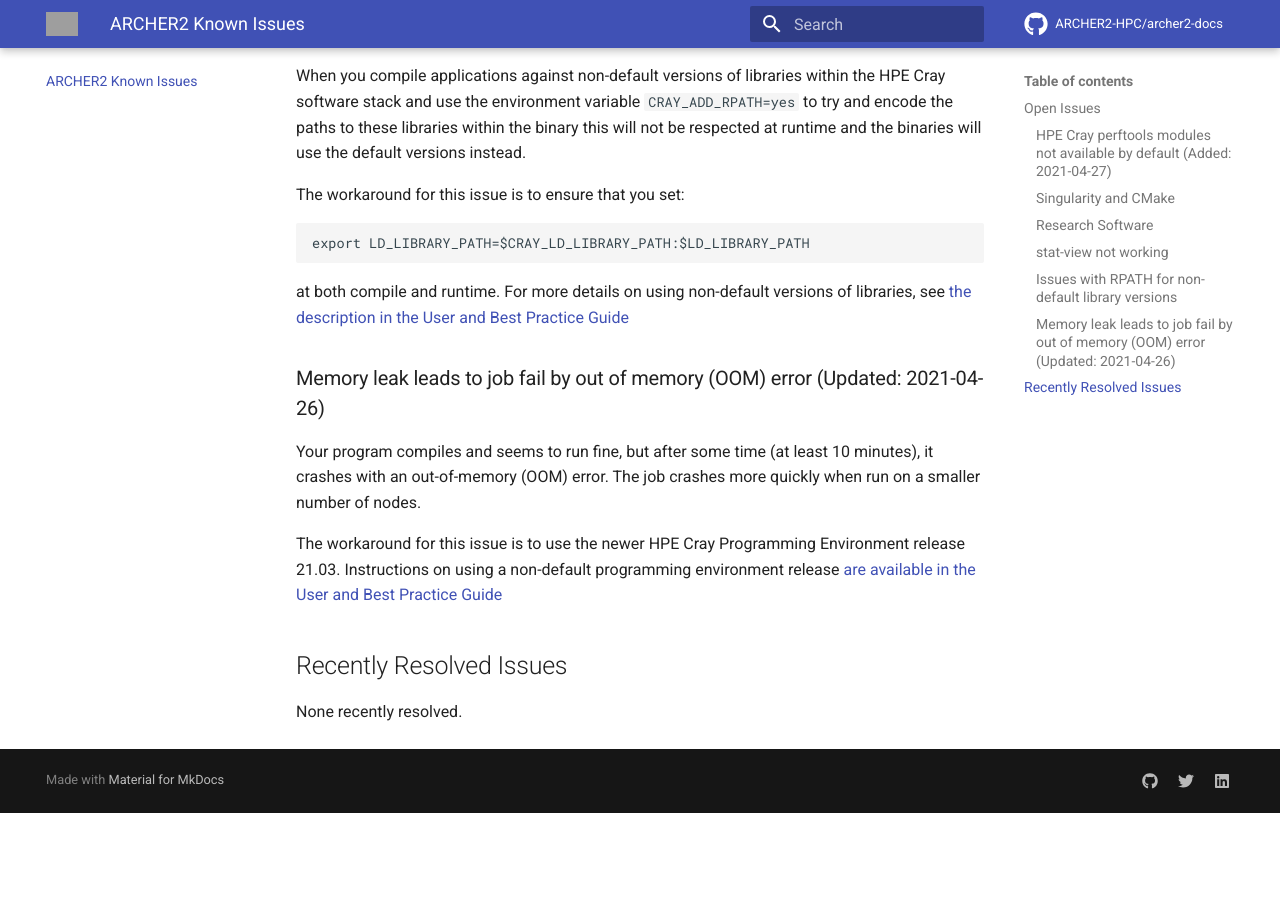
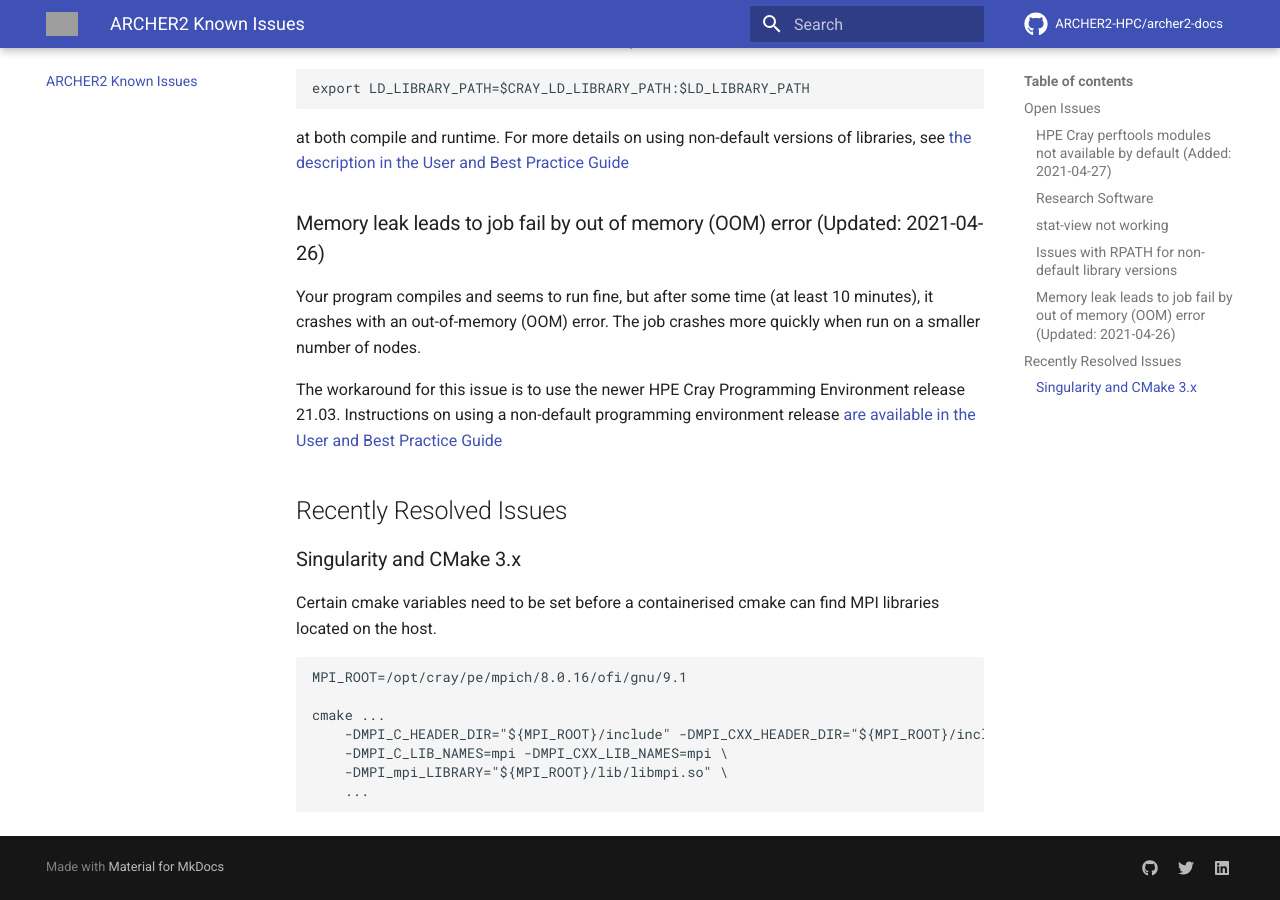
Before and after one commit to ARCHER2-HPC/archer2-docs, an MkDocs documentation site: the page built from docs/known-issues/index.md, in a window 1280 px wide and 900 px high, scrolled down 2357 px. Built offline with MkDocs 1.6.1 and Material for MkDocs 9.7.7, drawn with Linux system fonts in a browser that asks for light colours; comment, search, counter and statistics services are not loaded; before the commit the page ends 3170 px from its top, so only the background shows below that; some of the changed text lies outside the part shown; grey boxes are pictures that could not be loaded.

Commit message:
Moved Singularity CMake issue to resolved list.

````diff
--- a/docs/known-issues/index.md
+++ b/docs/known-issues/index.md
@@ -121,6 +115,19 @@
 release 21.03. Instructions on using a non-default programming environment release
 [are available in the User and Best Practice Guide](../user-guide/dev-environment.md#switching-to-a-different-hpe-cray-programming-environment-release)
 
+
 ## Recently Resolved Issues
 
-None recently resolved.
+### Singularity and CMake 3.x
+Certain cmake variables need to be set before a containerised cmake can find
+MPI libraries located on the host.
+
+```
+MPI_ROOT=/opt/cray/pe/mpich/8.0.16/ofi/gnu/9.1
+
+cmake ...
+    -DMPI_C_HEADER_DIR="${MPI_ROOT}/include" -DMPI_CXX_HEADER_DIR="${MPI_ROOT}/include" \
+    -DMPI_C_LIB_NAMES=mpi -DMPI_CXX_LIB_NAMES=mpi \
+    -DMPI_mpi_LIBRARY="${MPI_ROOT}/lib/libmpi.so" \
+    ...
+```
````
Also changed, not shown: other parts of docs/known-issues/index.md (+0 -6 lines).
